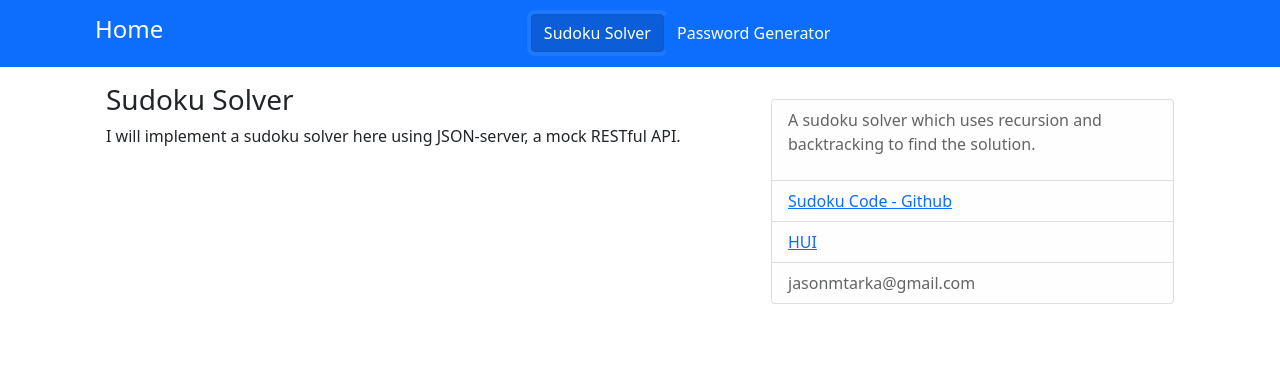
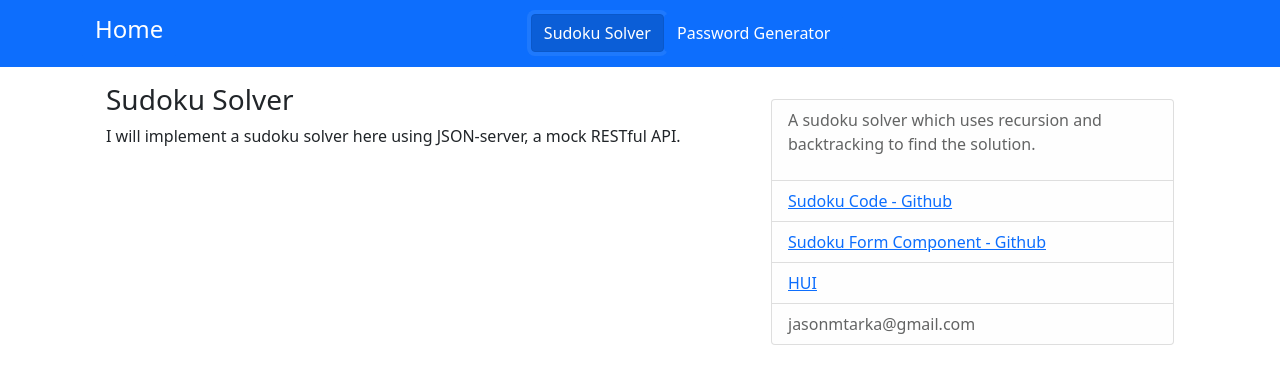
Before and after one commit to JasonMTarka/React-Sample, a React (Create React App) app: page / in a window 1280 px wide. Both pictures are taken after a click on the button "Sudoku Solver". Shown: the top 384 px of the page. Built offline with nearby package versions, Linux system fonts and the light colour scheme.

Commit message:
Side Bar Refactoring
- Moved conditional rendering of component code outside of return statement

- Updated URLs for Side Bar links

```diff
--- a/src/Components/sideBar.js
+++ b/src/Components/sideBar.js
@@ -19,9 +19,10 @@ function SideBar(props) {
       "A sudoku solver which uses recursion and backtracking to find the solution.";
     sideBar["codeText"] = "Sudoku Code - Github";
     sideBar["codeLink"] =
-      "https://github.com/JasonMTarka/React-Sample/blob/main/src/Components/sudoku.js";
+      "https://github.com/JasonMTarka/React-Sample/blob/main/src/Components/sudokuForm.js";
     sideBar["componentCodeText"] = "Sudoku Form Component - Github";
-    sideBar["componentCodeLink"] = "";
+    sideBar["componentCodeLink"] =
+      "https://github.com/JasonMTarka/React-Sample/blob/main/src/Components/sudokuForm.js";
     //
   } else if (props.currentPage === "passwordGen") {
     sideBar["pageName"] = "Password Generator";
@@ -29,10 +30,19 @@ function SideBar(props) {
       "A password generator which generates a random password based on user input, including which character sets to include, minimum amounts of numbers and symbols, and password length. The copy password button enables users to copy the generated password for ease of use.";
     sideBar["codeText"] = "Password Logic - Github";
     sideBar["codeLink"] =
-      "https://github.com/JasonMTarka/React-Sample/blob/main/src/Components/passwordGen.js";
+      "https://github.com/JasonMTarka/React-Sample/blob/main/src/Components/Logic/passwordGenLogic.js";
     sideBar["componentCodeText"] = "Password Form Component - Github";
     sideBar["componentCodeLink"] =
       "https://github.com/JasonMTarka/React-Sample/blob/main/src/Components/PasswordForm.js";
+  }
+
+  let componentCode = [];
+  if (sideBar.componentCodeLink) {
+    componentCode.push(
+      <li className="list-group-item list-group-item-light">
+        <a href={sideBar.componentCodeLink}>{sideBar.componentCodeText}</a>
+      </li>
+    );
   }
 
   return (
@@ -45,15 +55,7 @@ function SideBar(props) {
           <li className="list-group-item list-group-item-light">
             <a href={sideBar.codeLink}>{sideBar.codeText}</a>
           </li>
-          {sideBar.componentCodeLink ? (
-            <li className="list-group-item list-group-item-light">
-              <a href={sideBar.componentCodeLink}>
-                {sideBar.componentCodeText}
-              </a>
-            </li>
-          ) : (
-            ""
-          )}
+          {componentCode}
           <li className="list-group-item list-group-item-light">
             <a href={sideBar.huiLink}>{sideBar.huiText}</a>
           </li>
```
